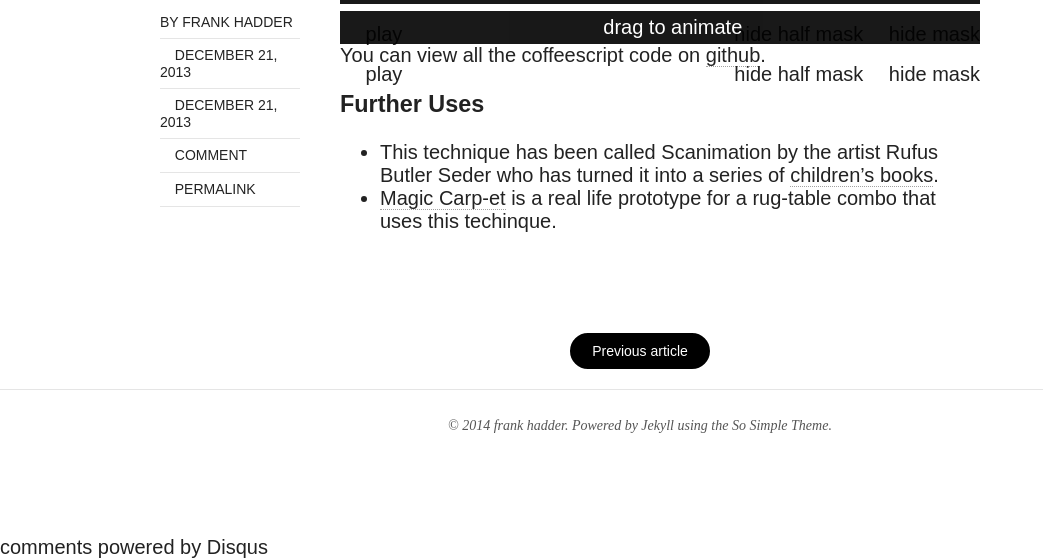
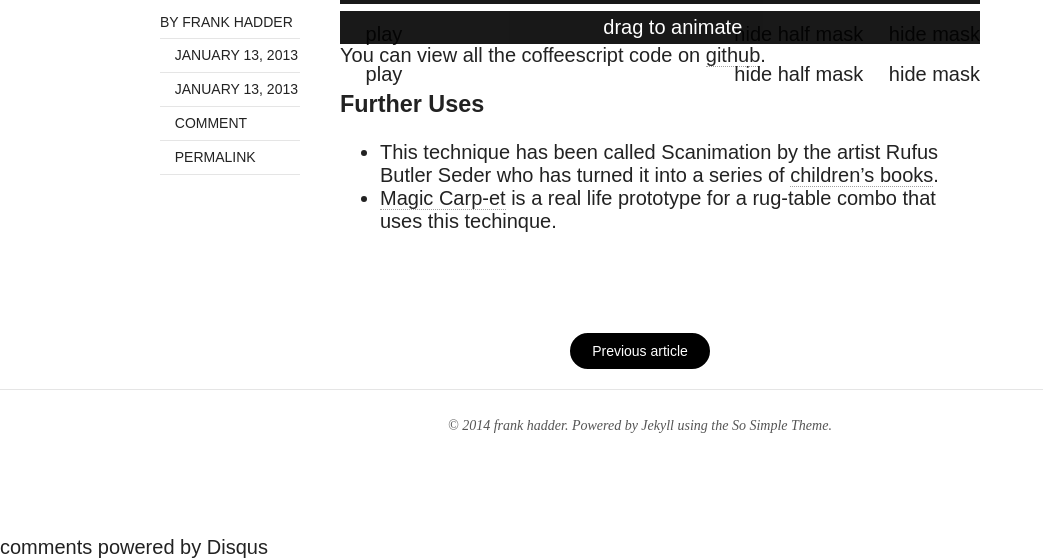
Before and after one commit to luckyllama/luckyllama.github.io, a Jekyll site: the page built from _posts/2013-01-13-barrier-grid.md, in a window 1280 px wide, cut to the strip 528-1087 px from the top of the page. Shown: the whole strip, without its empty margins (0-1043 px from the left). Built offline with Jekyll 4.4.1, drawn with Linux system fonts in a browser that asks for light colours; nearby versions of some CDN libraries; comment, search, counter and statistics services are not loaded.

Commit message:
updating publish date

```diff
--- a/_posts/2013-12-21-barrier-grid.md
+++ b/_posts/2013-01-13-barrier-grid.md
@@ -2,7 +2,7 @@
 layout: post
 title: Barrier-Grid Optical Illusion
 description: "A transparent mask moved on top of a static image creates the illusion of animation in this optical illusion."
-modified: 2013-12-21
+modified: 2013-01-13
 category: articles
 tags: [projects]
 comments: true
```
